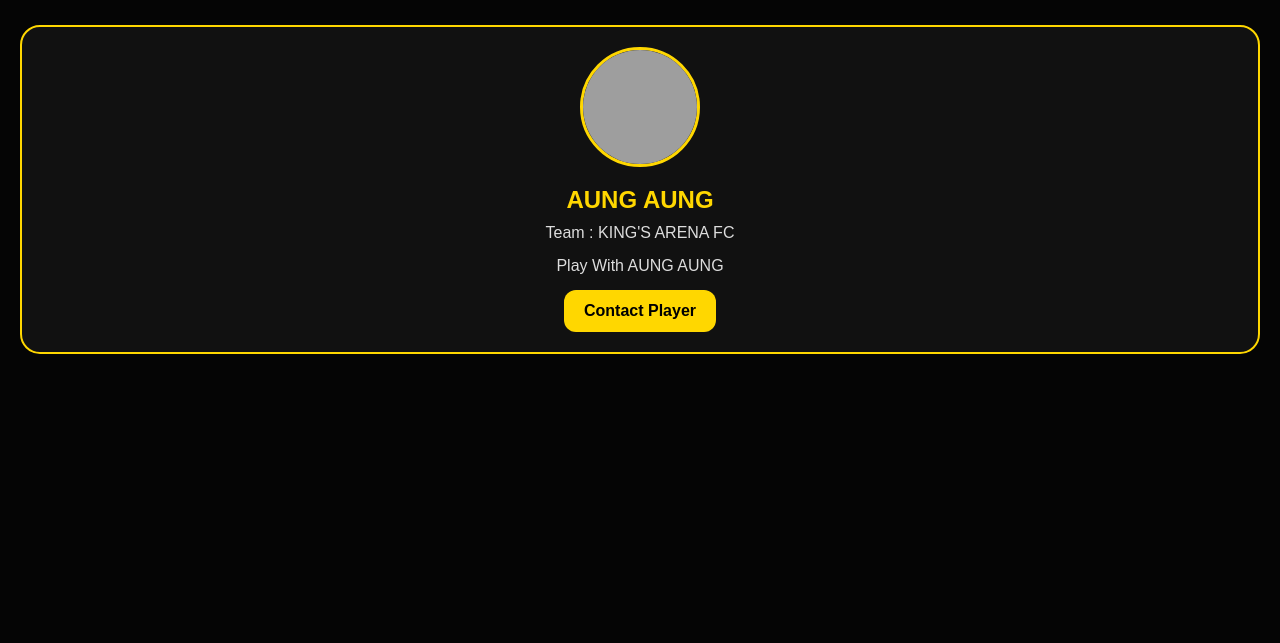
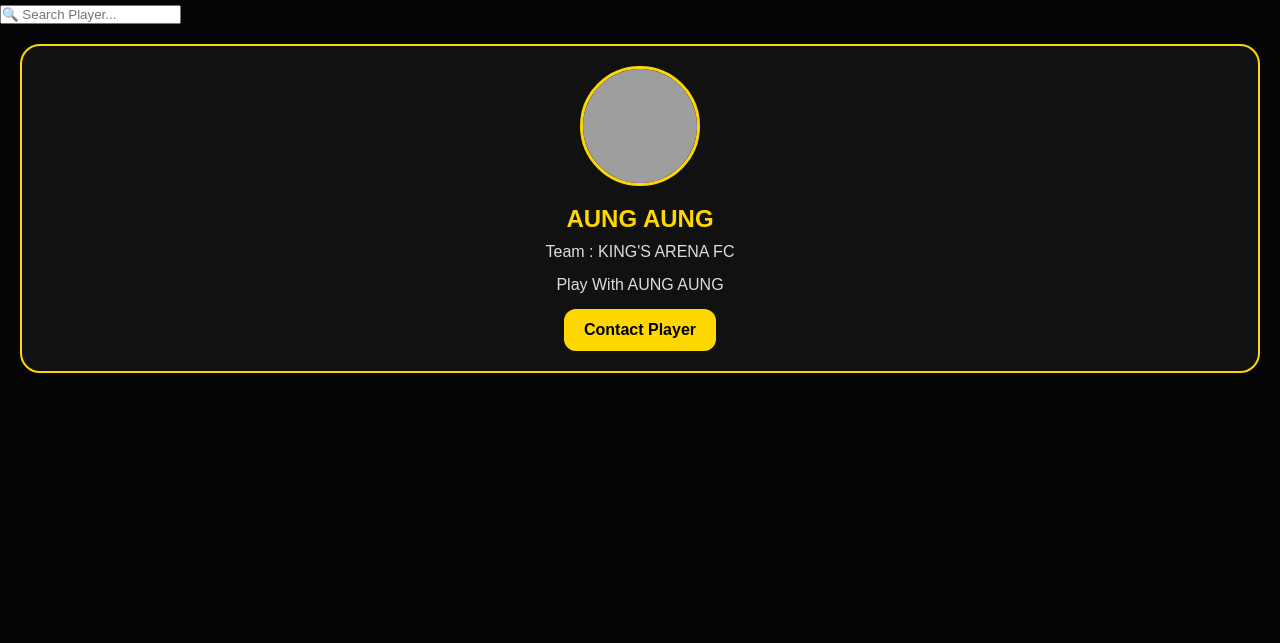
Before and after one commit to kingsarena01/kings-arena-v1, a plain HTML site: page players.html in a window 1280 px wide. Shown: the part 157-800 px from the top of the page. Drawn offline with Linux system fonts and the light colour scheme; grey boxes are pictures that could not be loaded.

Commit message:
Add search box
Added a search box for players.

```diff
--- a/players.html
+++ b/players.html
@@ -23,7 +23,9 @@ href="https://cdnjs.cloudflare.com/ajax/libs/font-awesome/6.5.2/css/all.min.css"
 </div>
 
 <h1 class="page-title">Season 31 Players</h1>
-
+<div class="search-box">
+  <input type="text" placeholder="🔍 Search Player...">
+</div>
 <div class="players-grid">
 
 <div class="player-card">
```
